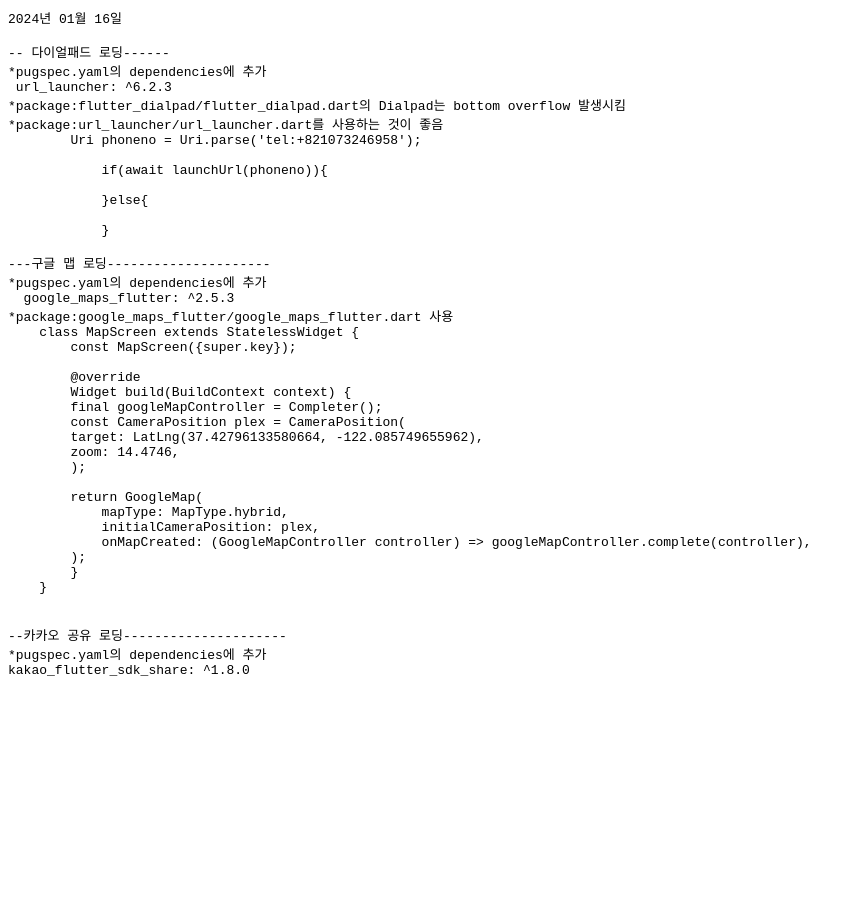
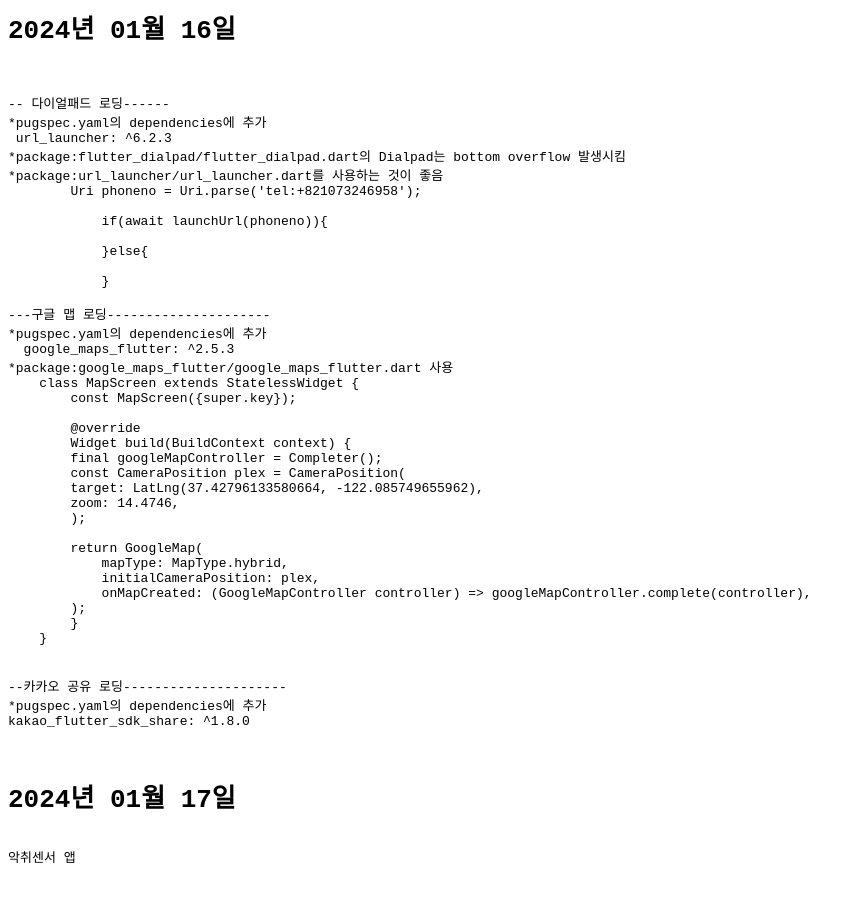
Before and after one commit to dvorakjs/flutter, a plain HTML site: page index.html in a window 1280 px wide. Shown: the whole page, without its empty margins (0-861 px from the left). Before the commit the page ends 800 px from the top, so only its background shows below. Drawn offline with Linux system fonts and the light colour scheme.

Commit message:
Update index.html

```diff
--- a/index.html
+++ b/index.html
@@ -1,5 +1,5 @@
 <pre>
-2024년 01월 16일
+<h1>2024년 01월 16일</h1>
 
 -- 다이얼패드 로딩------
 *pugspec.yaml의 dependencies에 추가
@@ -42,4 +42,9 @@
 *pugspec.yaml의 dependencies에 추가
 kakao_flutter_sdk_share: ^1.8.0
 
+
+<h1>2024년 01월 17일</h1>
+악취센서 앱
+
+
 </pre>
```
